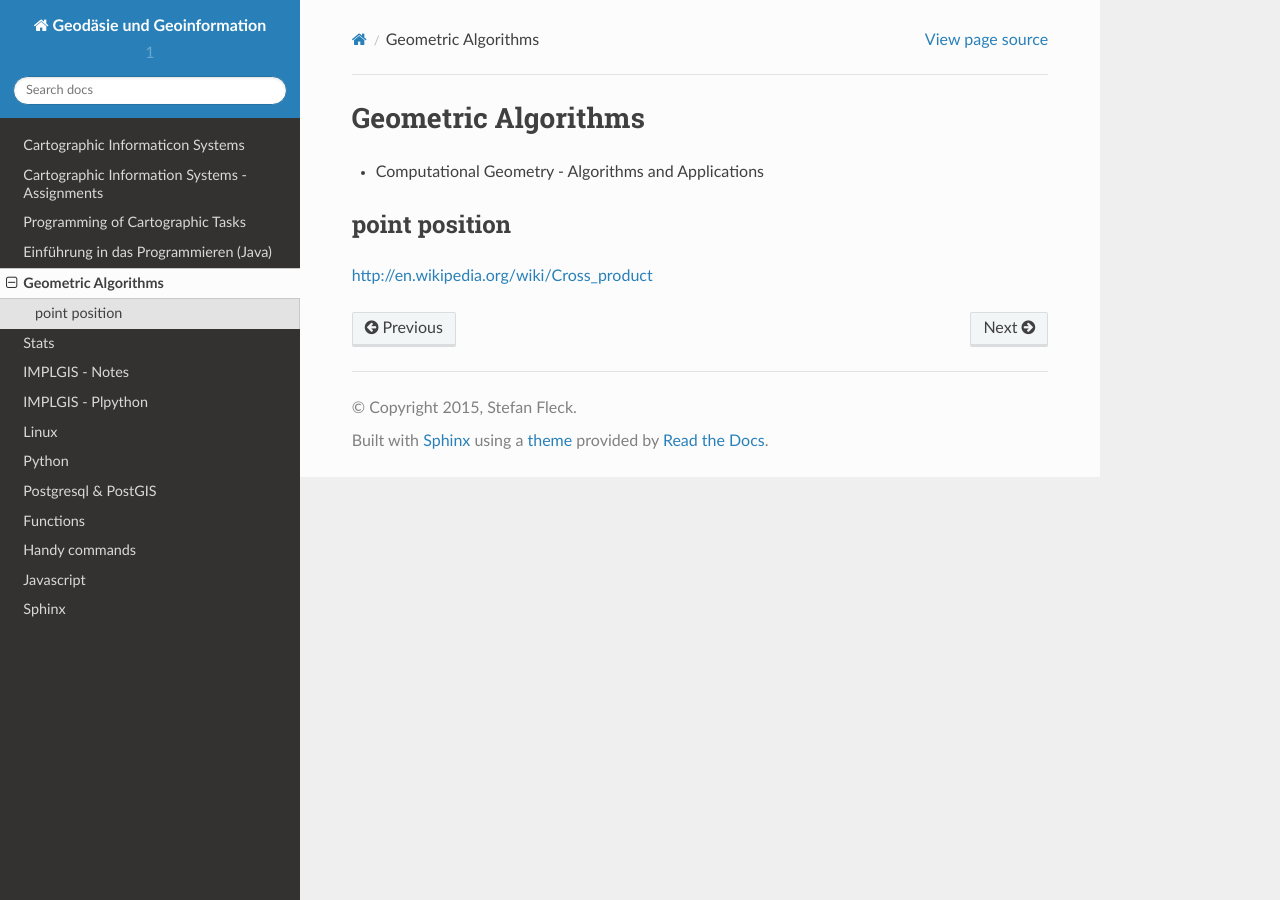
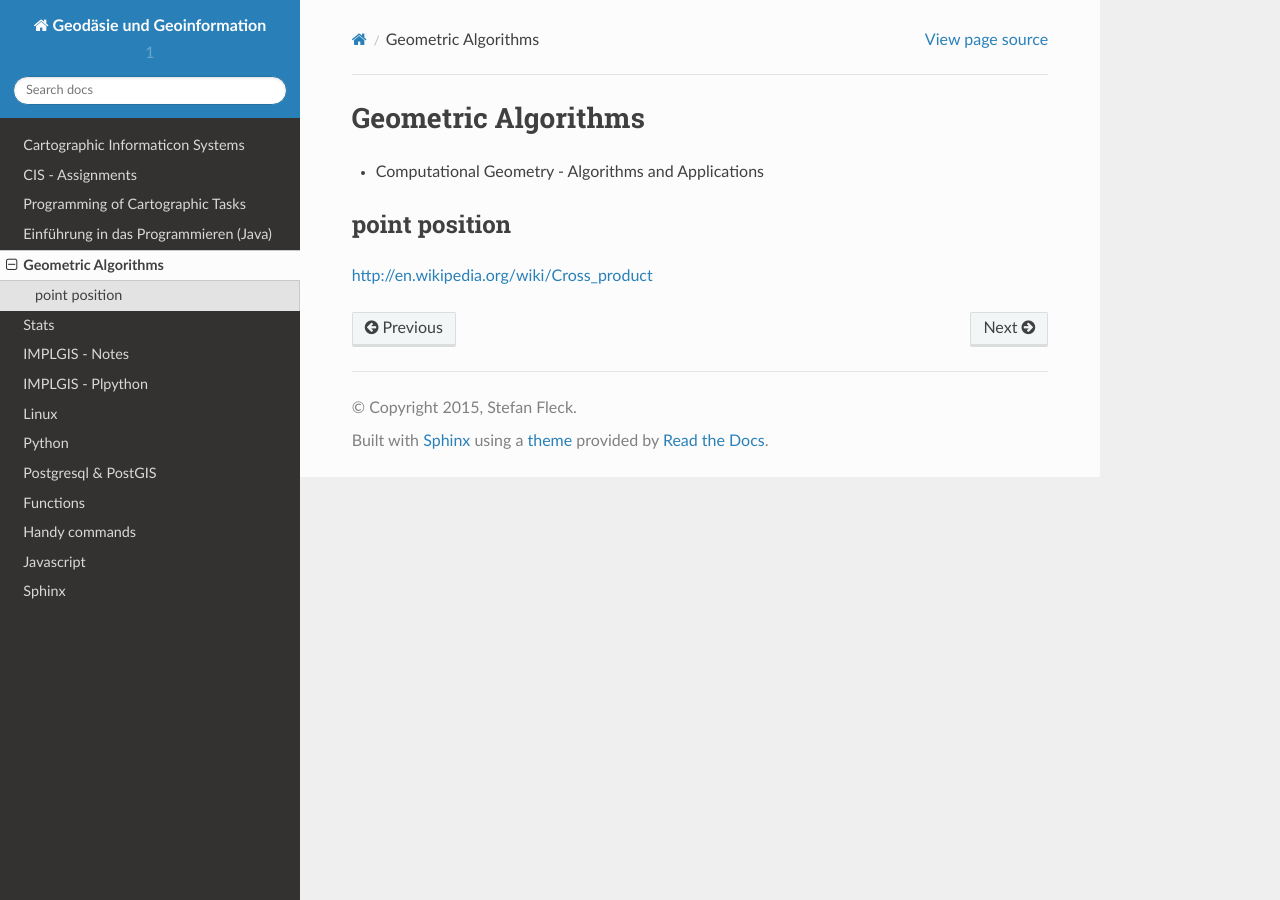
Before and after one commit to hoelk/notes, a Sphinx documentation site: the page built from source/geoalg.rst, in a window 1280 px wide. Built offline with Sphinx 7.4.7 and the Read the Docs theme 2.0.0, drawn with Linux system fonts in a browser that asks for light colours; pages that are not in the unit, such as notebooks, are missing from menus.

Commit message:
Restructuring

```diff
--- a/source/cartoinfo_ex.rst
+++ b/source/cartoinfo_ex.rst
@@ -1,5 +1,5 @@
-Cartographic Information Systems - Assignments
-##############################################
+CIS - Assignments
+#################
 
 Assignment 1 - Spatial Databases
 ================================
--- a/source/index.rst
+++ b/source/index.rst
@@ -19,6 +19,7 @@
    geoalg
    stats
    implgis
+   implgis_ex
    linux
    python
    sql
```
